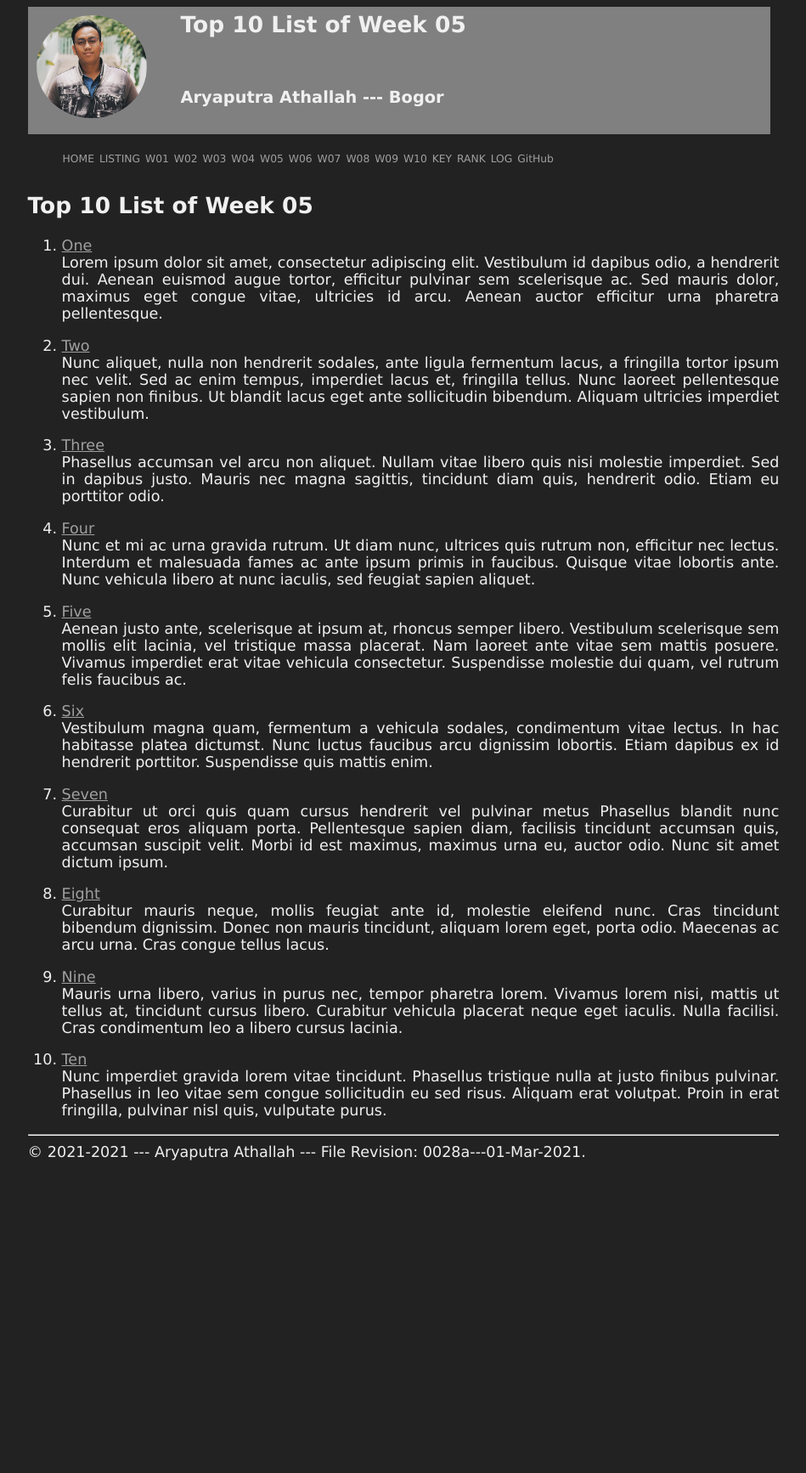
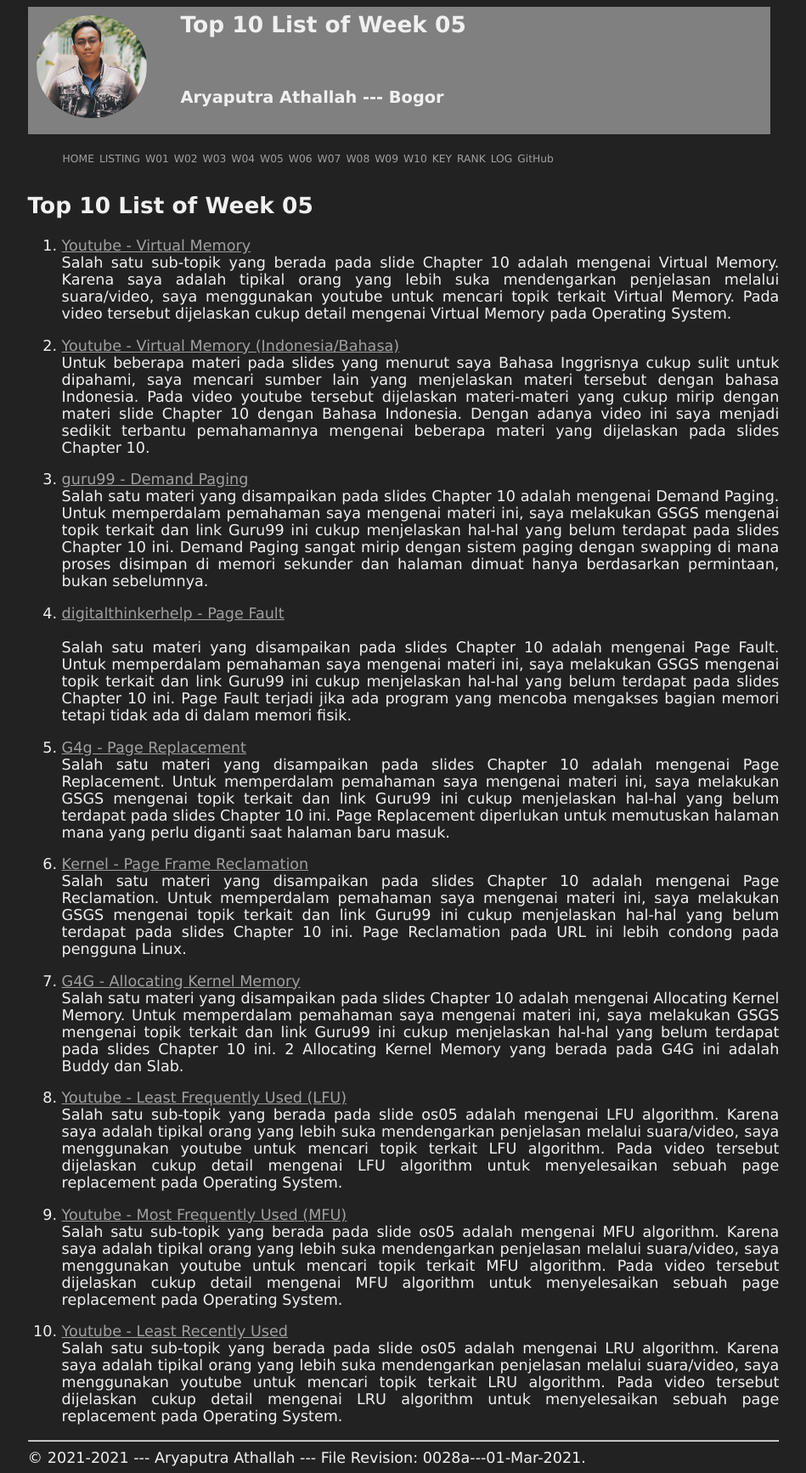
Before and after one commit to aryaputr213/os211, a Jekyll site: the page built from w05.md, in a window 1280 px wide. Shown: the whole page at 85% size, without its empty margins (165-1114 px from the left). Built offline with Jekyll 4.4.1, drawn with Linux system fonts in a browser that asks for light colours; our own code applies the rules of GitHub Pages for plain Markdown files; before the commit the page ends 1374 px from its top, so only the background shows below that.

Commit message:
Push w05.md and myRank

```diff
--- a/TXT/myrank.txt
+++ b/TXT/myrank.txt
@@ -8,3 +8,6 @@ ZCZC W02 blopblipblap
 ZCZC W03 asfiowilma
 ZCZC W03 bintangdom
 ZCZC W03 astriddiany
+ZCZC W04 asfiowilma
+ZCZC W04 astriddiany
+ZCZC W04 azricot
--- a/w05.md
+++ b/w05.md
@@ -5,72 +5,33 @@ permalink: /W05/
 
 # Top 10 List of Week 05
 
-1. [One](https://en.wikipedia.org/wiki/1)<br>
-Lorem ipsum dolor sit amet, consectetur adipiscing elit.
-Vestibulum id dapibus odio, a hendrerit dui.
-Aenean euismod augue tortor, efficitur pulvinar sem scelerisque ac.
-Sed mauris dolor, maximus eget congue vitae, ultricies id arcu.
-Aenean auctor efficitur urna pharetra pellentesque.
+1. [Youtube - Virtual Memory](https://www.youtube.com/watch?v=o2_iCzS9-ZQ)<br>
+Salah satu sub-topik yang berada pada slide Chapter 10 adalah mengenai Virtual Memory. Karena saya adalah tipikal orang yang lebih suka mendengarkan penjelasan melalui suara/video, saya menggunakan youtube untuk mencari topik terkait Virtual Memory. Pada video tersebut dijelaskan cukup detail mengenai Virtual Memory pada Operating System.
 
-2. [Two](https://en.wikipedia.org/wiki/2)<br>
-Nunc aliquet, nulla non hendrerit sodales, ante ligula fermentum lacus, a fringilla tortor ipsum nec velit.
-Sed ac enim tempus, imperdiet lacus et, fringilla tellus.
-Nunc laoreet pellentesque sapien non finibus.
-Ut blandit lacus eget ante sollicitudin bibendum.
-Aliquam ultricies imperdiet vestibulum.
+2. [Youtube - Virtual Memory (Indonesia/Bahasa)](https://www.youtube.com/watch?v=M8M4M6NSmeA)<br>
+Untuk beberapa materi pada slides yang menurut saya Bahasa Inggrisnya cukup sulit untuk dipahami, saya mencari sumber lain yang menjelaskan materi tersebut dengan bahasa Indonesia. Pada video youtube tersebut dijelaskan materi-materi yang cukup mirip dengan materi slide Chapter 10 dengan Bahasa Indonesia. Dengan adanya video ini saya menjadi sedikit terbantu pemahamannya mengenai beberapa materi yang dijelaskan pada slides Chapter 10.
 
-3. [Three](https://en.wikipedia.org/wiki/3)<br>
-Phasellus accumsan vel arcu non aliquet.
-Nullam vitae libero quis nisi molestie imperdiet.
-Sed in dapibus justo.
-Mauris nec magna sagittis, tincidunt diam quis, hendrerit odio.
-Etiam eu porttitor odio.
+3. [guru99 - Demand Paging](https://www.guru99.com/virtual-memory-in-operating-system.html)<br>
+Salah satu materi yang disampaikan pada slides Chapter 10 adalah mengenai Demand Paging. Untuk memperdalam pemahaman saya mengenai materi ini, saya melakukan GSGS mengenai topik terkait dan link Guru99 ini cukup menjelaskan hal-hal yang belum terdapat pada slides Chapter 10 ini. Demand Paging sangat mirip dengan sistem paging dengan swapping di mana proses disimpan di memori sekunder dan halaman dimuat hanya berdasarkan permintaan, bukan sebelumnya.
 
-4. [Four](https://en.wikipedia.org/wiki/4)<br>
-Nunc et mi ac urna gravida rutrum.
-Ut diam nunc, ultrices quis rutrum non, efficitur nec lectus.
-Interdum et malesuada fames ac ante ipsum primis in faucibus.
-Quisque vitae lobortis ante.
-Nunc vehicula libero at nunc iaculis, sed feugiat sapien aliquet.
+4. [digitalthinkerhelp - Page Fault](http://digitalthinkerhelp.com/page-fault-in-os-operating-system-what-is-page-fault-handling/)<br>
+Salah satu materi yang disampaikan pada slides Chapter 10 adalah mengenai Page Fault. Untuk memperdalam pemahaman saya mengenai materi ini, saya melakukan GSGS mengenai topik terkait dan link Guru99 ini cukup menjelaskan hal-hal yang belum terdapat pada slides Chapter 10 ini. Page Fault terjadi jika ada program yang mencoba mengakses bagian memori tetapi tidak ada di dalam memori fisik.
 
-5. [Five](https://en.wikipedia.org/wiki/5)<br>
-Aenean justo ante, scelerisque at ipsum at, rhoncus semper libero.
-Vestibulum scelerisque sem mollis elit lacinia, vel tristique massa placerat.
-Nam laoreet ante vitae sem mattis posuere.
-Vivamus imperdiet erat vitae vehicula consectetur.
-Suspendisse molestie dui quam, vel rutrum felis faucibus ac.
+5. [G4g - Page Replacement](https://www.geeksforgeeks.org/page-replacement-algorithms-in-operating-systems/)<br>
+Salah satu materi yang disampaikan pada slides Chapter 10 adalah mengenai Page Replacement. Untuk memperdalam pemahaman saya mengenai materi ini, saya melakukan GSGS mengenai topik terkait dan link Guru99 ini cukup menjelaskan hal-hal yang belum terdapat pada slides Chapter 10 ini. Page Replacement diperlukan untuk memutuskan halaman mana yang perlu diganti saat halaman baru masuk.
 
-6. [Six](https://en.wikipedia.org/wiki/6)<br>
-Vestibulum magna quam, fermentum a vehicula sodales, condimentum vitae lectus.
-In hac habitasse platea dictumst.
-Nunc luctus faucibus arcu dignissim lobortis.
-Etiam dapibus ex id hendrerit porttitor.
-Suspendisse quis mattis enim.
+6. [Kernel - Page Frame Reclamation](https://www.kernel.org/doc/gorman/html/understand/understand013.html)<br>
+Salah satu materi yang disampaikan pada slides Chapter 10 adalah mengenai Page Reclamation. Untuk memperdalam pemahaman saya mengenai materi ini, saya melakukan GSGS mengenai topik terkait dan link Guru99 ini cukup menjelaskan hal-hal yang belum terdapat pada slides Chapter 10 ini. Page Reclamation pada URL ini lebih condong pada pengguna Linux.
 
-7. [Seven](https://en.wikipedia.org/wiki/7)<br>
-Curabitur ut orci quis quam cursus hendrerit vel pulvinar metus
-Phasellus blandit nunc consequat eros aliquam porta.
-Pellentesque sapien diam, facilisis tincidunt accumsan quis, accumsan suscipit velit.
-Morbi id est maximus, maximus urna eu, auctor odio.
-Nunc sit amet dictum ipsum.
+7. [G4G - Allocating Kernel Memory](https://www.geeksforgeeks.org/operating-system-allocating-kernel-memory-buddy-system-slab-system/)<br>
+Salah satu materi yang disampaikan pada slides Chapter 10 adalah mengenai Allocating Kernel Memory. Untuk memperdalam pemahaman saya mengenai materi ini, saya melakukan GSGS mengenai topik terkait dan link Guru99 ini cukup menjelaskan hal-hal yang belum terdapat pada slides Chapter 10 ini. 2 Allocating Kernel Memory yang berada pada G4G ini adalah Buddy dan Slab.
 
-8. [Eight](https://en.wikipedia.org/wiki/8)<br>
-Curabitur mauris neque, mollis feugiat ante id, molestie eleifend nunc.
-Cras tincidunt bibendum dignissim.
-Donec non mauris tincidunt, aliquam lorem eget, porta odio.
-Maecenas ac arcu urna.
-Cras congue tellus lacus.
+8. [Youtube - Least Frequently Used (LFU)](https://www.youtube.com/watch?v=9V4mzK-RaP8)<br>
+Salah satu sub-topik yang berada pada slide os05 adalah mengenai LFU algorithm. Karena saya adalah tipikal orang yang lebih suka mendengarkan penjelasan melalui suara/video, saya menggunakan youtube untuk mencari topik terkait LFU algorithm. Pada video tersebut dijelaskan cukup detail mengenai LFU algorithm untuk menyelesaikan sebuah page replacement pada Operating System.
 
-9. [Nine](https://en.wikipedia.org/wiki/9)<br>
-Mauris urna libero, varius in purus nec, tempor pharetra lorem.
-Vivamus lorem nisi, mattis ut tellus at, tincidunt cursus libero.
-Curabitur vehicula placerat neque eget iaculis.
-Nulla facilisi.
-Cras condimentum leo a libero cursus lacinia.
+9. [Youtube - Most Frequently Used (MFU)](https://www.youtube.com/watch?v=H3BU_Do_l-Q)<br>
+Salah satu sub-topik yang berada pada slide os05 adalah mengenai MFU algorithm. Karena saya adalah tipikal orang yang lebih suka mendengarkan penjelasan melalui suara/video, saya menggunakan youtube untuk mencari topik terkait MFU algorithm. Pada video tersebut dijelaskan cukup detail mengenai MFU algorithm untuk menyelesaikan sebuah page replacement pada Operating System.
 
-10. [Ten](https://en.wikipedia.org/wiki/10)<br>
-Nunc imperdiet gravida lorem vitae tincidunt.
-Phasellus tristique nulla at justo finibus pulvinar.
-Phasellus in leo vitae sem congue sollicitudin eu sed risus.
-Aliquam erat volutpat.
-Proin in erat fringilla, pulvinar nisl quis, vulputate purus.
+
+10. [Youtube - Least Recently Used](https://www.youtube.com/watch?v=u23ROrlSK_g)<br>
+Salah satu sub-topik yang berada pada slide os05 adalah mengenai LRU algorithm. Karena saya adalah tipikal orang yang lebih suka mendengarkan penjelasan melalui suara/video, saya menggunakan youtube untuk mencari topik terkait LRU algorithm. Pada video tersebut dijelaskan cukup detail mengenai LRU algorithm untuk menyelesaikan sebuah page replacement pada Operating System.
```
Also changed, not shown: TXT/mylog.txt (+14 -1 lines).
